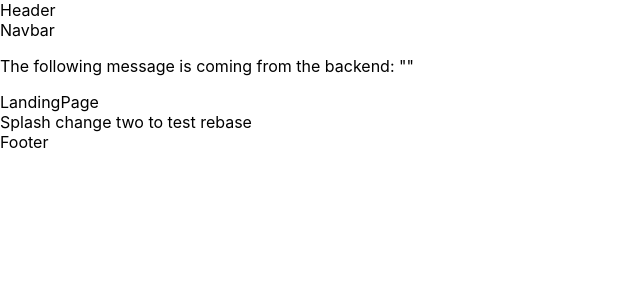
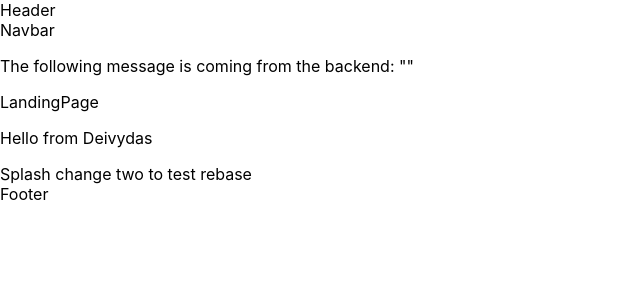
Before and after one commit to mz106/climbing-buddy-fe, a React (Create React App) app: page / in a window 1280 px wide. Shown: the top 300 px of the page, without its empty margins (0-640 px from the left). Built offline with nearby package versions, Linux system fonts and the light colour scheme; no server answers.

Commit message:
#28 text added

```diff
--- a/src/pages/landingPage/LandingPage.js
+++ b/src/pages/landingPage/LandingPage.js
@@ -6,6 +6,7 @@ const LandingPage = () => {
   return (
     <>
         <div>LandingPage</div>
+        <p>Hello from Deivydas</p>
         <Splash />
     </>
   );
```
